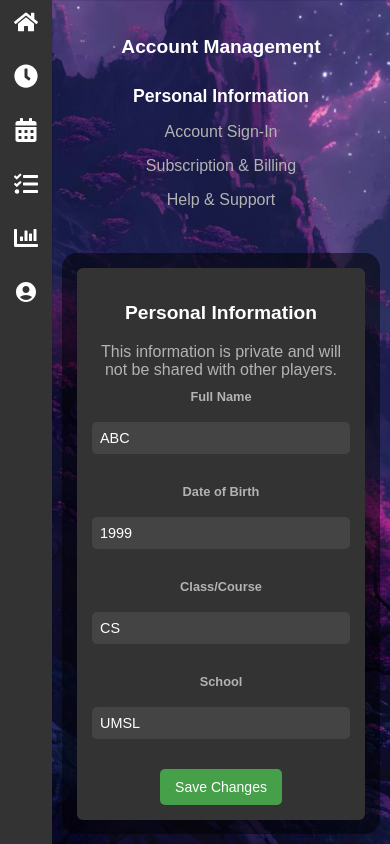
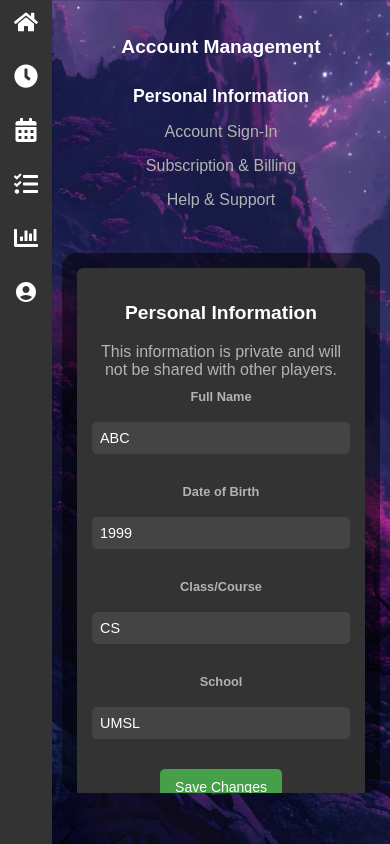
Before and after one commit to ShantanuSingh08/DailyGridsApp, a React (Create React App) app: page /dashboard in a window 390 px wide. Built offline with nearby package versions, Linux system fonts and the light colour scheme; no server answers.

Commit message:
Update Dashboard.css

```diff
--- a/src/Dashboard.css
+++ b/src/Dashboard.css
@@ -282,9 +282,10 @@ button:hover {
     margin: 10px;
     padding: 15px;
     border-radius: 15px;
+    margin-bottom: 15%;
   }
 
-  .section {
+    .section {
     padding: 15px;
     margin-bottom: 15px;
     border-radius: 6px;
@@ -337,7 +338,7 @@ button:hover {
   .DelUser {
     font-size: 0.9em;
     padding: 8px 15px;
-    margin: 10px auto;
+    margin: 10px 5px;
   }
 
   .menu ul li.active {
```
